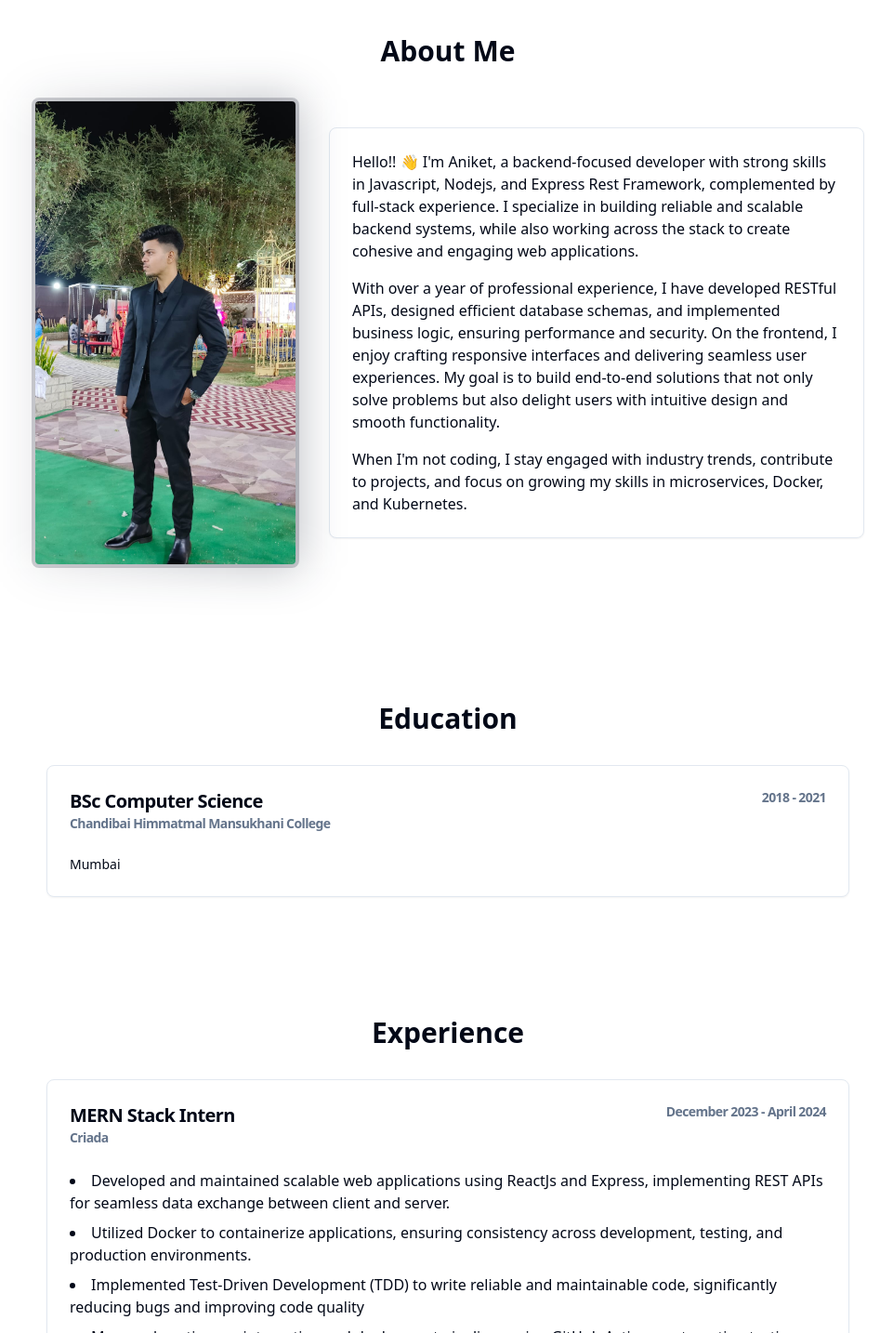
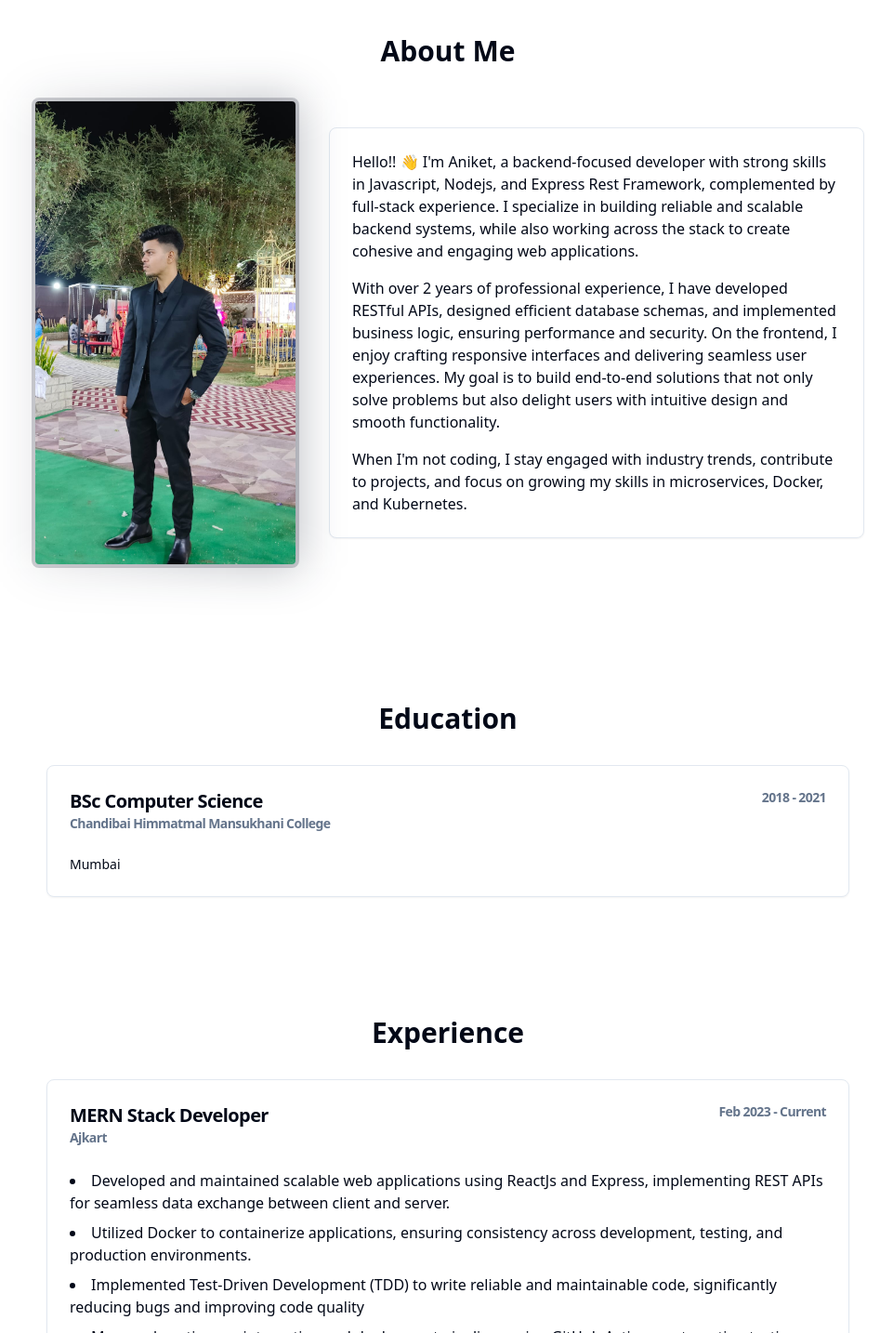
Before and after one commit to Anonymous1608/my-portfolio, a React (Vite) app: page / in a window 1280 px wide. Shown: the part 843-2277 px from the top of the page at 93% size, without its empty margins (158-1119 px from the left). Built offline with nearby package versions, Linux system fonts and the light colour scheme.

Commit message:
updated data

```diff
--- a/src/cms/data.js
+++ b/src/cms/data.js
@@ -7,16 +7,16 @@ export const data = {
   about: `
         Hello!! 👋 I'm Aniket, a backend-focused developer with strong skills in Javascript, Nodejs, and Express Rest Framework, complemented by full-stack experience. I specialize in building reliable and scalable backend systems, while also working across the stack to create cohesive and engaging web applications.\n
         \n
-        With over a year of professional experience, I have developed RESTful APIs, designed efficient database schemas, and implemented business logic, ensuring performance and security. On the frontend, I enjoy crafting responsive interfaces and delivering seamless user experiences. My goal is to build end-to-end solutions that not only solve problems but also delight users with intuitive design and smooth functionality.
+        With over 2 years of professional experience, I have developed RESTful APIs, designed efficient database schemas, and implemented business logic, ensuring performance and security. On the frontend, I enjoy crafting responsive interfaces and delivering seamless user experiences. My goal is to build end-to-end solutions that not only solve problems but also delight users with intuitive design and smooth functionality.
         \n\n
         When I'm not coding, I stay engaged with industry trends, contribute to projects, and focus on growing my skills in microservices, Docker, and Kubernetes.
         \n
         `,
   experiences: [
     {
-      role: "MERN Stack Intern",
-      company: "Criada",
-      period: "December 2023 - April 2024",
+      role: "MERN Stack Developer",
+      company: "Ajkart",
+      period: "Feb 2023 - Current",
       responsibilities: [
         "Developed and maintained scalable web applications using ReactJs and Express, implementing REST APIs for seamless data exchange between client and server.",
         "Utilized Docker to containerize applications, ensuring consistency across development, testing, and production environments.",
@@ -117,9 +117,8 @@ export const data = {
     },
   ],
   resumeUrl:
-    "https://drive.google.com/file/d/1XMZ2iEI26taix_v9RIsa_1Kt2A4vlC6T/view?usp=sharing",
-  // photoUrl: "../assests/render-img.jpg",
-  // "https://drive.google.com/thumbnail?id=1RWkgj9zDdA6b2tFmz6ReX05nU5WvUUeA&sz=w1000",
+    "https://drive.google.com/file/d/16fa4Oe_0iN2qnlON4ZlJDILWOBA07wPI/view?usp=sharing",
+
   projects: [
     {
       title: "LiveDocs",
```
